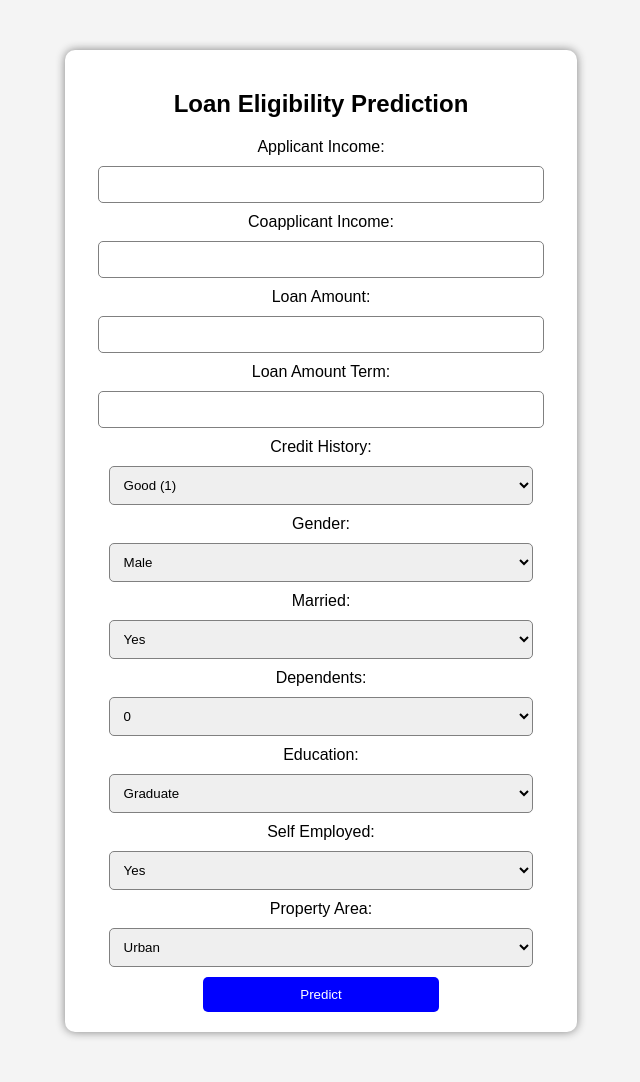
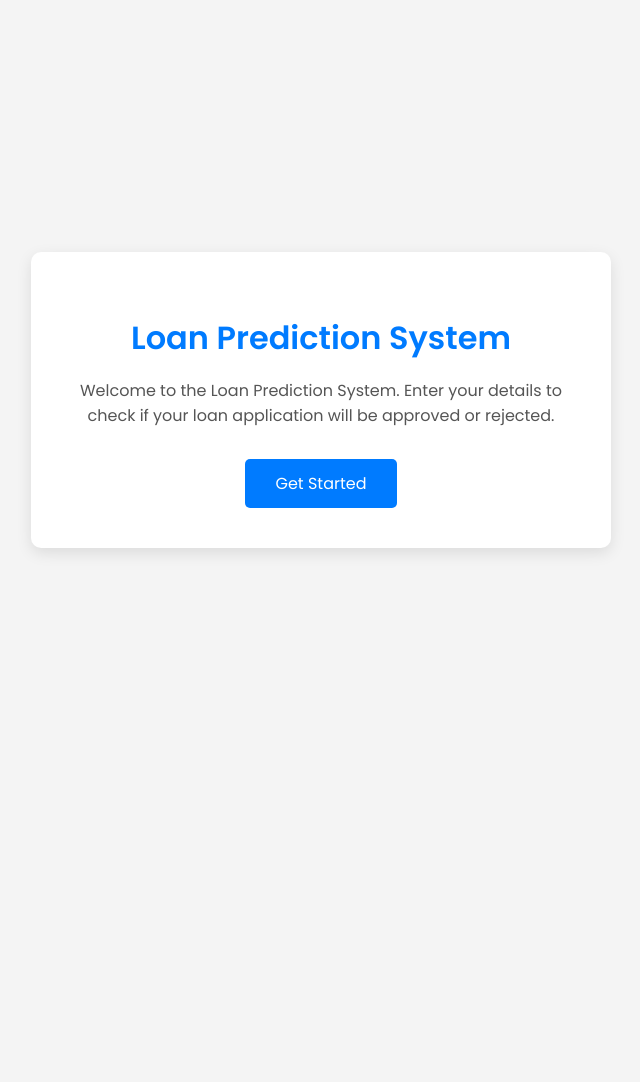
Before and after one commit to ThallapallyNagasri/loan-prediction-app, a Flask app: page / in a window 1280 px wide. Shown: the whole page, without its empty margins (319-959 px from the left). After the commit the page ends 553 px from the top, so only its background shows below. Run offline with Flask 3, Linux system fonts and the light colour scheme.

Commit message:
Initial commit

```diff
--- a/app.py
+++ b/app.py
@@ -1,44 +1,126 @@
-from flask import Flask, render_template, request
+# ✅ Import necessary libraries
+from flask import Flask, render_template, request, jsonify
 import joblib
 import numpy as np
+import csv
 import os
+from datetime import datetime
 
+# ✅ Initialize Flask App
 app = Flask(__name__)
+print("✅ Flask App is Starting...")
 
-# Load trained model
+# ✅ Load Model and Scaler
 model_path = os.path.join(os.getcwd(), "model", "loan_model.pkl")
-print("Loading model from:", model_path)
+scaler_path = os.path.join(os.getcwd(), "model", "scaler.pkl")
 
 try:
     model = joblib.load(model_path)
-except FileNotFoundError:
-    print("Error: Model file not found!")
+    scaler = joblib.load(scaler_path)
+    print("✅ Model and Scaler loaded successfully!")
+except FileNotFoundError as e:
+    print("❌ Error loading files:", e)
 
+# ✅ Define the correct feature order (11 features)
+FEATURES = [
+    'Gender', 'Married', 'Dependents', 'Education', 'Self_Employed',
+    'ApplicantIncome', 'CoapplicantIncome', 'LoanAmount',
+    'Loan_Amount_Term', 'Credit_History', 'Property_Area'
+]
+
+# ✅ Path to store predictions
+predictions_file = os.path.join(os.getcwd(), "predictions.csv")
+
+# ========================================
+# ✅ Home Page Route
 @app.route('/')
 def home():
-    return render_template('index.html')
+    print("✅ Home Page Accessed")
+    return render_template('home.html')
 
-@app.route('/predict', methods=['POST'])
+
+# ========================================
+# ✅ Prediction Page Route (GET and POST)
+@app.route('/predict', methods=['GET', 'POST'])
 def predict():
-    data = request.form
-    features = np.array([
-        int(data['Gender']),
-        int(data['Married']),
-        int(data['Dependents']),
-        int(data['Education']),
-        int(data['Self_Employed']),
-        float(data['ApplicantIncome']),
-        float(data['CoapplicantIncome']),
-        float(data['LoanAmount']),
-        float(data['Loan_Amount_Term']),
-        float(data['Credit_History']),
-        int(data['Property_Area'])
-    ]).reshape(1, -1)
+    if request.method == 'GET':
+        print("✅ Prediction Page Accessed")
+        return render_template('index.html')
 
-    prediction = model.predict(features)[0]
-    result = "Approved" if prediction == 1 else "Rejected"
+    elif request.method == 'POST':
+        try:
+            # 🧑‍💻 Extract form data
+            data = request.form
+            print("✅ Received Data:", data)
 
-    return render_template('result.html', result=result)
+            # 🧑‍💻 Collect input features in the correct order (11 features)
+            input_features = []
+            for feature in FEATURES:
+                input_features.append(float(data[feature]))
 
-if __name__ == '__main__':
+            # 🧑‍💻 Add 3 dummy features to match scaler's 14 expected features
+            dummy_features = [0, 0, 0]
+            input_with_dummy = input_features + dummy_features
+
+            # 🧑‍💻 Reshape input, scale, and select only 11 features for the model
+            input_array = np.array(input_with_dummy).reshape(1, -1)
+            print("✅ Input Features (14):", input_array)
+
+            # ✅ Scale input
+            scaled_input = scaler.transform(input_array)
+            scaled_input_11 = scaled_input[:, :11]  # Select only first 11 features
+
+            # ✅ Make prediction with 11 features
+            prediction = model.predict(scaled_input_11)[0]
+            result = "Approved" if prediction == 1 else "Rejected"
+            print("✅ Prediction Result:", result)
+
+            # ✅ Store the prediction in predictions.csv
+            prediction_data = [str(datetime.now())] + input_features + [result]
+            header = ['Timestamp'] + FEATURES + ['Prediction']
+
+            # Create CSV if not exists and write the header
+            if not os.path.exists(predictions_file):
+                with open(predictions_file, 'w', newline='') as f:
+                    writer = csv.writer(f)
+                    writer.writerow(header)
+
+            # Append new prediction
+            with open(predictions_file, 'a', newline='') as f:
+                writer = csv.writer(f)
+                writer.writerow(prediction_data)
+
+            # ✅ Return result
+            return render_template('result.html', prediction=result)
+
+        except Exception as e:
+            print("❌ Prediction Error:", str(e))
+            return jsonify({"error": f"Prediction failed: {str(e)}"}), 500
+
+
+# ========================================
+# ✅ View Predictions Route
+@app.route('/view-predictions', methods=['GET'])
+def view_predictions():
+    try:
+        # Check if predictions file exists
+        if not os.path.exists(predictions_file):
+            return "<h2>No predictions found.</h2>"
+
+        # Read the predictions from CSV
+        with open(predictions_file, 'r') as f:
+            predictions = [line.strip().split(',') for line in f]
+
+        # Render predictions table
+        return render_template('predictions.html', predictions=predictions)
+
+    except Exception as e:
+        print("❌ Error:", str(e))
+        return f"<h2>Error loading predictions: {str(e)}</h2>"
+
+
+# ========================================
+# ✅ Run the app
+if __name__ == "__main__":
+    print("✅ App is Running on http://127.0.0.1:5000")
     app.run(debug=True)
--- /dev/null
+++ b/predictions.csv
@@ -0,0 +1,3 @@
+Timestamp,Gender,Married,Dependents,Education,Self_Employed,ApplicantIncome,CoapplicantIncome,LoanAmount,Loan_Amount_Term,Credit_History,Property_Area,Prediction
+2025-03-23 20:23:52.355342,1.0,1.0,0.0,1.0,1.0,1333.0,13331.0,3313.0,244.0,1.0,2.0,Approved
+2025-03-23 20:27:17.139684,1.0,1.0,0.0,1.0,1.0,244.0,144.0,334.0,45355.0,1.0,2.0,Approved
--- /dev/null
+++ b/templates/home.html
@@ -0,0 +1,84 @@
+<!DOCTYPE html>
+<html lang="en">
+<head>
+    <meta charset="UTF-8">
+    <meta name="viewport" content="width=device-width, initial-scale=1.0">
+    <meta http-equiv="X-UA-Compatible" content="ie=edge">
+    <title>Loan Prediction System</title>
+    <link href="https://fonts.googleapis.com/css2?family=Poppins:wght@400;600&display=swap" rel="stylesheet">
+    <style>
+        /* ===== Global Styles ===== */
+        body {
+            margin: 0;
+            padding: 0;
+            font-family: 'Poppins', sans-serif;
+            color: #333;
+            background: #f4f4f4;
+        }
+
+        /* ===== Container ===== */
+        .container {
+            display: flex;
+            flex-direction: column;
+            justify-content: center;
+            align-items: center;
+            height: 100vh;
+            text-align: center;
+            padding: 0 20px;
+        }
+
+        /* ===== Card ===== */
+        .card {
+            background: #ffffff;
+            padding: 40px;
+            border-radius: 10px;
+            box-shadow: 0 5px 15px rgba(0, 0, 0, 0.1);
+            max-width: 500px;
+            width: 90%;
+        }
+
+        /* ===== Text ===== */
+        h1 {
+            color: #007bff;
+            font-size: 32px;
+            margin-bottom: 15px;
+        }
+
+        p {
+            color: #555;
+            font-size: 16px;
+            line-height: 1.6;
+            margin-bottom: 30px;
+        }
+
+        /* ===== Button ===== */
+        .btn {
+            display: inline-block;
+            padding: 12px 30px;
+            font-size: 16px;
+            color: #ffffff;
+            background: #007bff;
+            border: none;
+            border-radius: 5px;
+            text-decoration: none;
+            transition: background 0.2s;
+        }
+
+        .btn:hover {
+            background: #0056b3;
+        }
+    </style>
+</head>
+<body>
+    <div class="container">
+        <div class="card">
+            <h1>Loan Prediction System</h1>
+            <p>
+                Welcome to the Loan Prediction System.
+                Enter your details to check if your loan application will be approved or rejected.
+            </p>
+            <a href="/predict" class="btn">Get Started</a>
+        </div>
+    </div>
+</body>
+</html>
```
Also changed, not shown: templates/predictions.html (added, +68 -0 lines), templates/result.html (+19 -9 lines), 6 other files.
